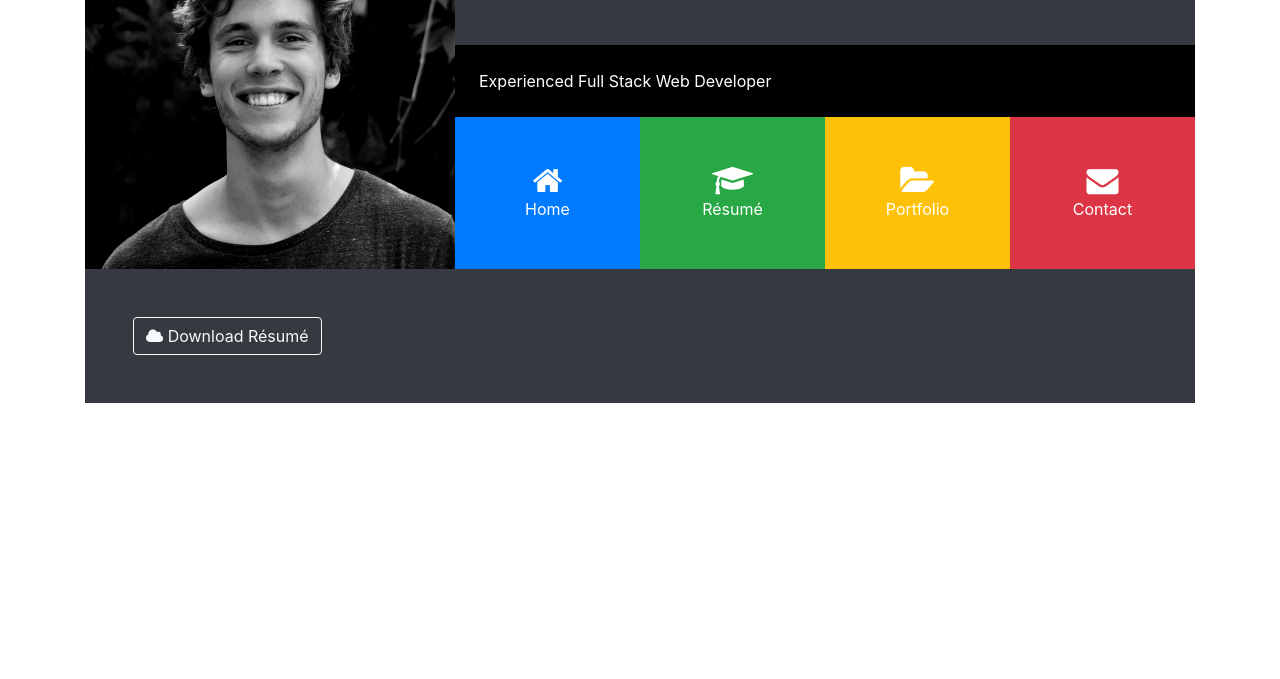
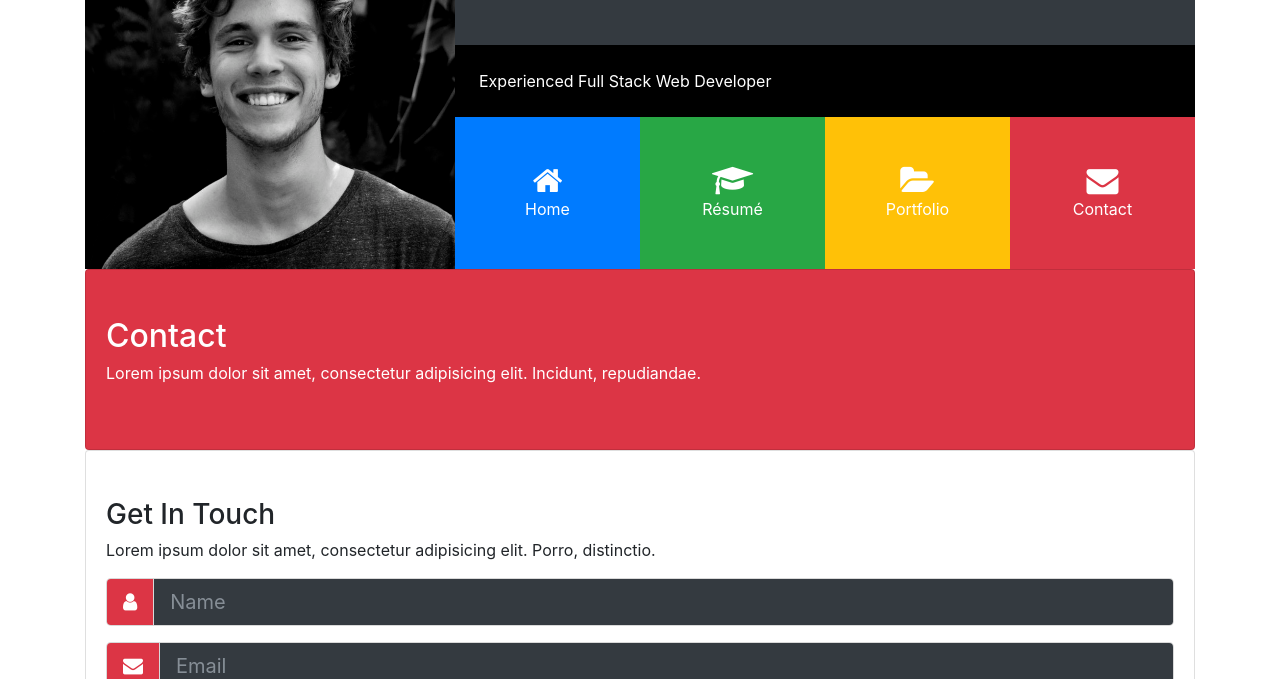
Before and after one commit to toddcf/bs4-portfolio-theme, a website: page src/index.html in a window 1280 px wide. Both pictures are taken after a click on the element "Contact". Shown: the part 121-800 px from the top of the page. Drawn offline with nearby package versions, Linux system fonts and the light colour scheme; some packages are replaced by stand-ins of ours; files that its build step writes are made by us from their sources; a script that the page names is missing.

Commit message:
Added CONTACT section.

```diff
--- a/src/index.html
+++ b/src/index.html
@@ -244,7 +244,51 @@
 		</div>
 
 		<!-- CONTACT -->
-		<div id="contact" class="collapse"></div>
+		<div id="contact" class="collapse">
+
+			<div class="card card-body bg-danger text-white py-5">
+				<h2>Contact</h2>
+				<p>Lorem ipsum dolor sit amet, consectetur adipisicing elit. Incidunt, repudiandae.</p>
+			</div>
+
+			<div class="card card-body py-5">
+				<h3>Get In Touch</h3>
+				<p>Lorem ipsum dolor sit amet, consectetur adipisicing elit. Porro, distinctio.</p>
+				<form>
+
+					<div class="form-group">
+						<div class="input-group input-group-lg">
+							<span class="input-group-addon bg-danger text-white">
+								<i class="fa fa-user"></i>
+							</span>
+							<input type="text" class="form-control bg-dark text-white" placeholder="Name">
+						</div>
+					</div>
+
+					<div class="form-group">
+						<div class="input-group input-group-lg">
+							<span class="input-group-addon bg-danger text-white">
+								<i class="fa fa-envelope"></i>
+							</span>
+							<input type="email" class="form-control bg-dark text-white" placeholder="Email">
+						</div>
+					</div>
+
+					<div class="form-group">
+						<div class="input-group input-group-lg">
+							<span class="input-group-addon bg-danger text-white">
+								<i class="fa fa-pencil"></i>
+							</span>
+							<textarea rows="5" class="form-control bg-dark text-white" placeholder="Message"></textarea>
+						</div>
+					</div>
+
+					<input type="submit" value="submit" class="btn btn-danger btn-block btn-lg">
+
+				</form>
+			</div>
+
+		</div>
 
 		<!-- FOOTER -->
 		<footer id="main-footer" class="p-5 bg-dark text-white">
```
